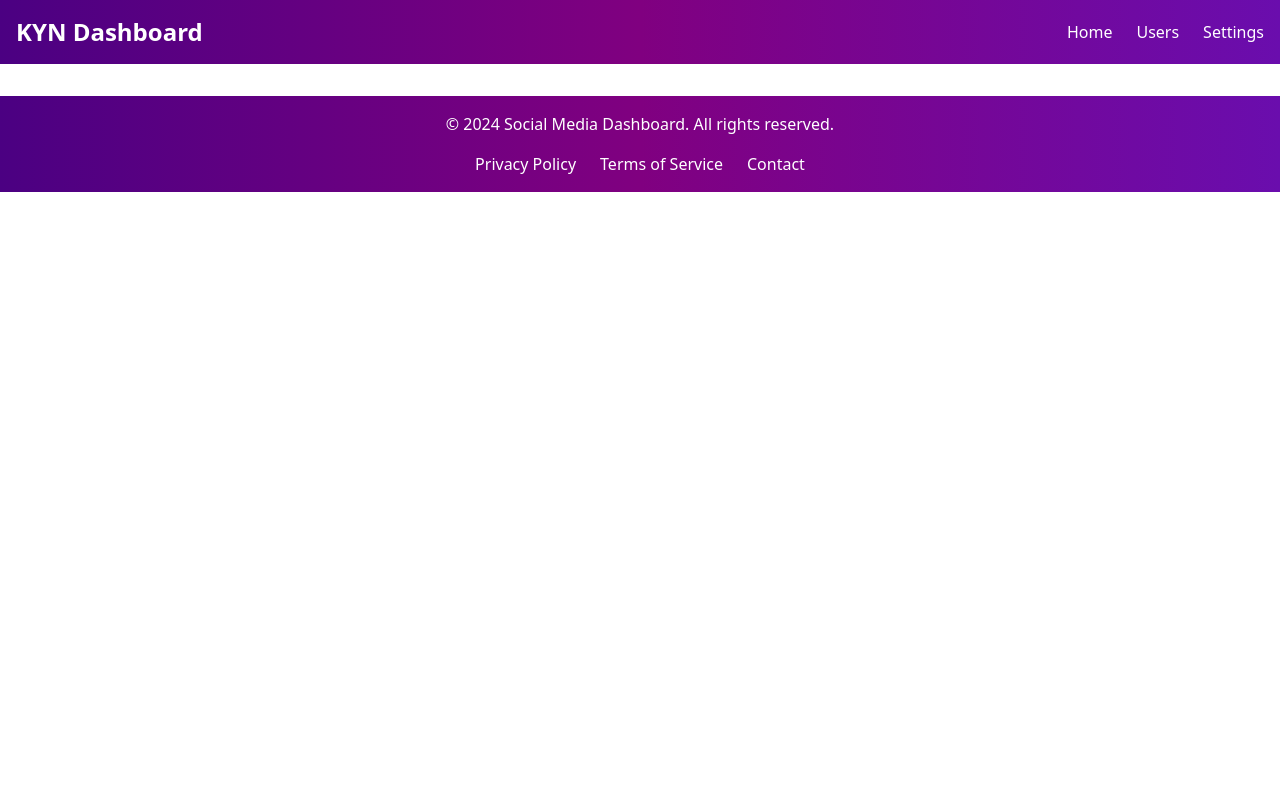
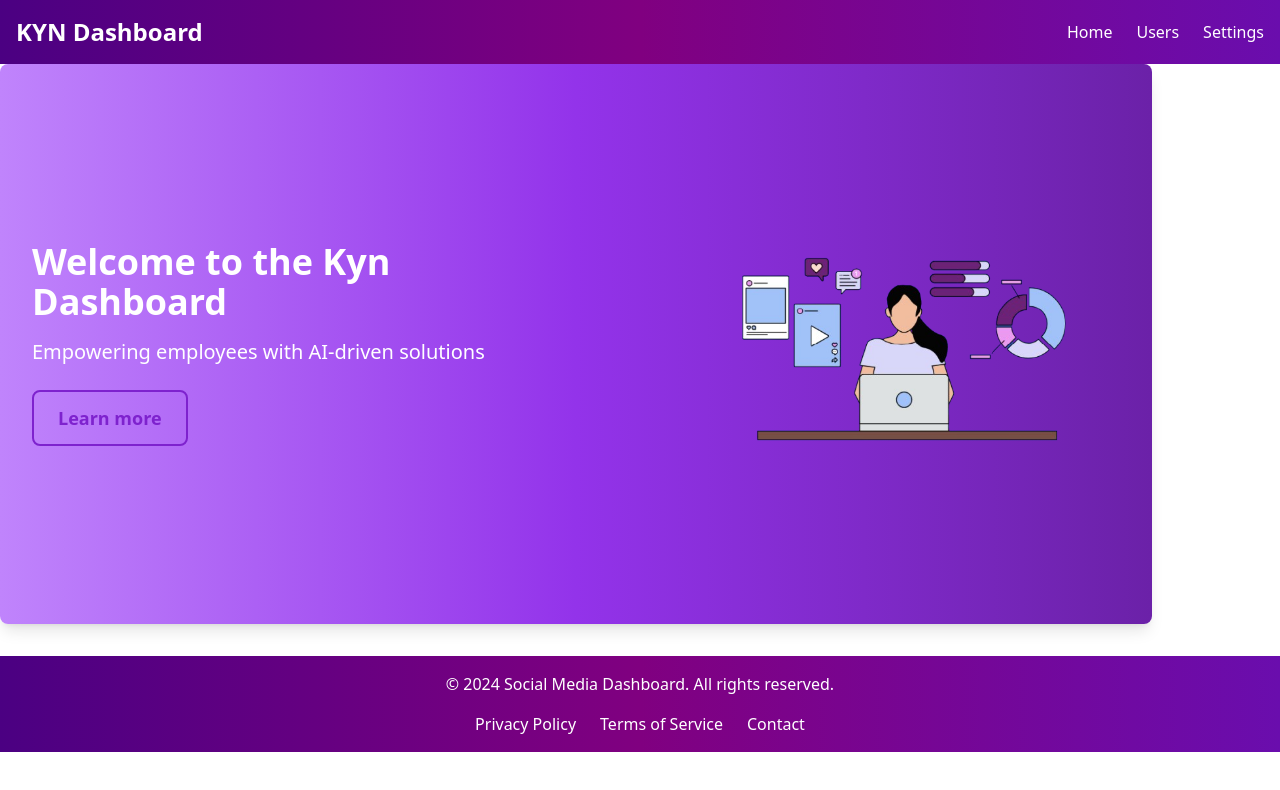
Before and after one commit to Devesh73/kyn, a React (Vite) app in the folder kyn-frontend/: page / in a window 1280 px wide. Shown: the top 790 px of the page. Built offline with nearby package versions, Linux system fonts and the light colour scheme.

Commit message:
Feat: Home

```diff
--- a/kyn-frontend/src/App.jsx
+++ b/kyn-frontend/src/App.jsx
@@ -5,12 +5,14 @@ import Footer from './components/Footer';
 import Dashboard from './screens/Dashboard';
 import Login from './screens/Login';
 import MultiFactor from './screens/Multifactor';
+import Home from './screens/Home';
 
 function App() {
   return (
     <Router>
       <Headers />
       <Routes>
+      <Route path="" element={<Home />} />
         <Route path="/dashboard" element={<Dashboard />} />
         <Route path="/login" element={<Login />} />
         <Route path="/Multifactor" element={<MultiFactor />} />
--- /dev/null
+++ b/kyn-frontend/src/screens/Home.jsx
@@ -0,0 +1,28 @@
+import React from "react";
+import { NavLink } from "react-router-dom";
+import home from "../assets/Home.png";
+const Home = () => {
+  return (
+    <section className="flex justify-between items-center py-16 px-8 bg-gradient-to-r from-purple-400 via-purple-600 to-purple-800 rounded-lg shadow-lg h-[70vh] min-w-[300px] max-w-[90vw] flex-wrap">
+      <div className="text-white max-w-[50%] pr-8">
+        <h1 className="text-4xl font-bold mb-4">Welcome to the Kyn Dashboard</h1>
+        <p className="text-xl mb-6">Empowering employees with AI-driven solutions</p>
+        <NavLink
+          to="/login"
+          className="inline-block text-lg font-semibold text-purple-700 border-2 border-purple-700 px-6 py-3 rounded-lg transition duration-300 ease-in-out hover:bg-purple-700 hover:text-white"
+        >
+          Learn more
+        </NavLink>
+      </div>
+      <div className="max-w-[40%]">
+        <img
+          src={home} // Replace with your image source
+          alt="Robot"
+          className="w-full h-auto rounded-lg"
+        />
+      </div>
+    </section>
+  );
+};
+
+export default Home;
```
Also changed, not shown: kyn-frontend/src/assets/Home.png (added).
